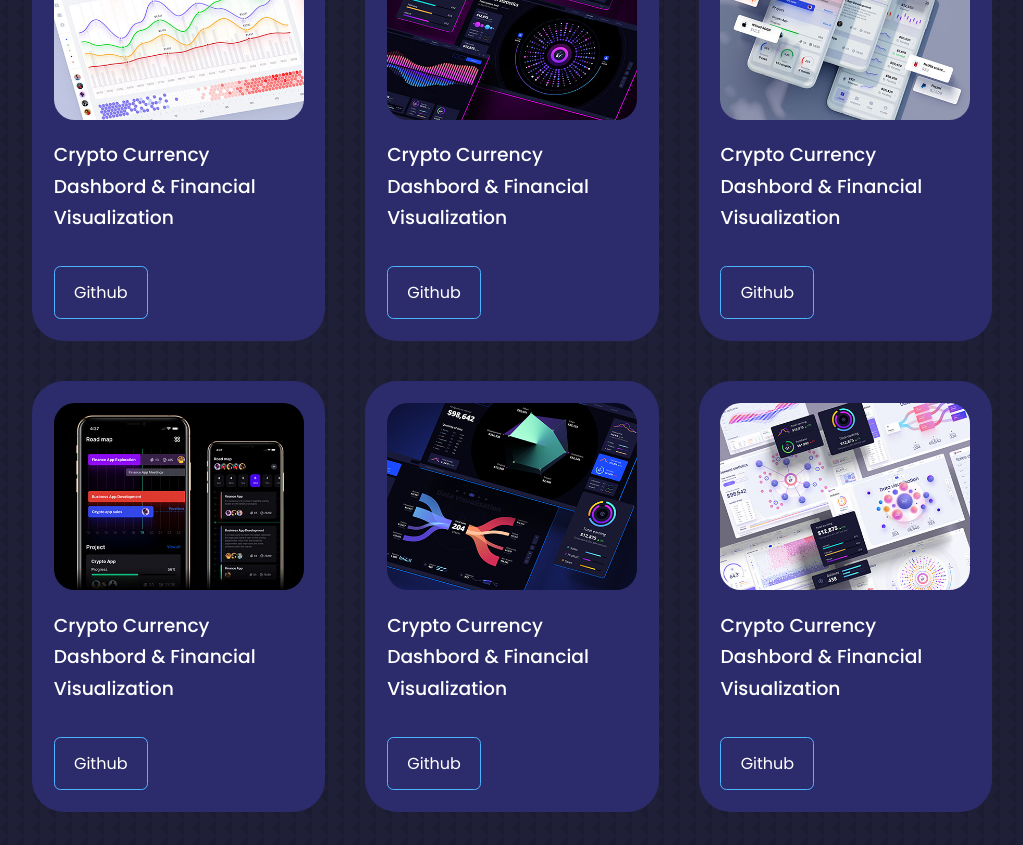
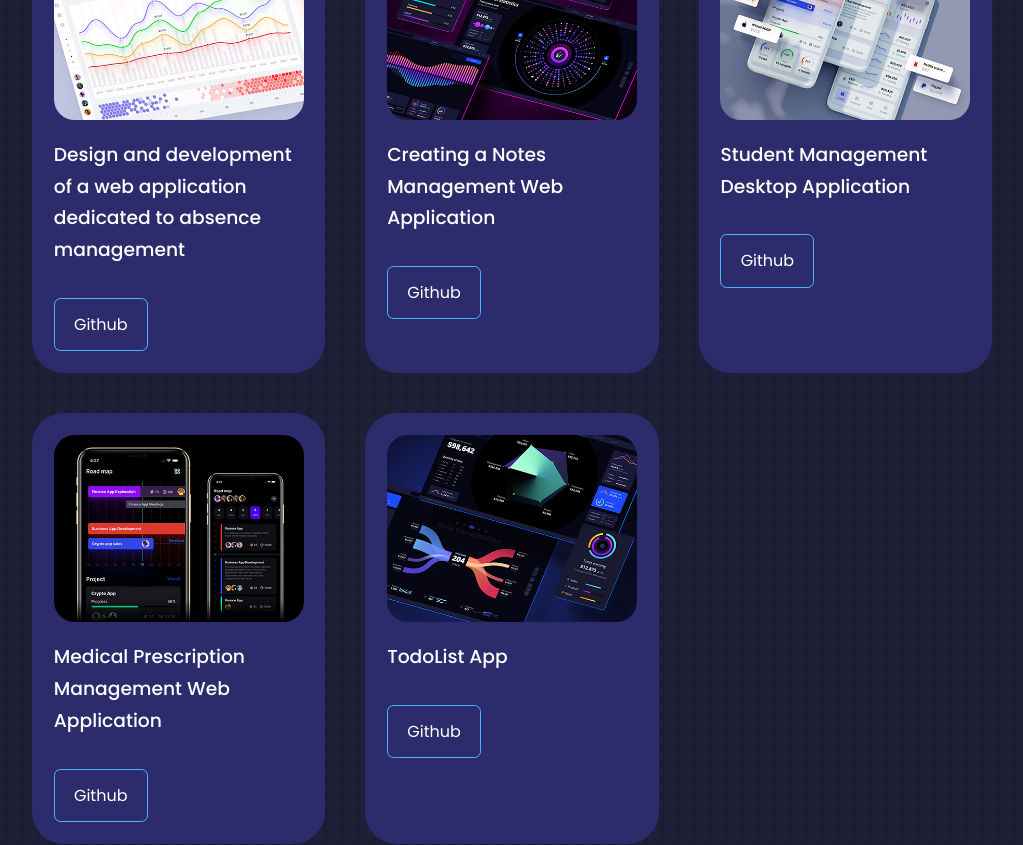
Before and after one commit to lizzy0409/react-portfolio, a React (Create React App) app: page / in a window 1280 px wide. Shown: the part 2540-3385 px from the top of the page, without its empty margins (128-1151 px from the left). Built offline with nearby package versions, Linux system fonts and the light colour scheme.

Commit message:
change in the portfolio section

```diff
--- a/src/components/portfolio/portfolio.jsx
+++ b/src/components/portfolio/portfolio.jsx
@@ -12,45 +12,45 @@ const data = [
     {
         id: 1,
         image: IMG1,
-        title: "Crypto Currency Dashbord & Financial Visualization",
+        title: "Design and development of a web application dedicated to absence management",
         github: "https://github.com/ennoukra",
         dimo: "hello world",
     },
     {
         id: 2,
         image: IMG2,
-        title: "Crypto Currency Dashbord & Financial Visualization",
+        title: "Creating a Notes Management Web Application",
         github: "https://github.com/ennoukra",
         dimo: "hello world",
     },
     {
         id: 3,
         image: IMG3,
-        title: "Crypto Currency Dashbord & Financial Visualization",
+        title: "Student Management Desktop Application",
         github: "https://github.com/ennoukra",
         dimo: "hello world",
     },
     {
         id: 4,
         image: IMG4,
-        title: "Crypto Currency Dashbord & Financial Visualization",
+        title: "Medical Prescription Management Web Application",
         github: "https://github.com/ennoukra",
         dimo: "hello world",
     },
     {
         id: 5,
         image: IMG5,
-        title: "Crypto Currency Dashbord & Financial Visualization",
+        title: "TodoList App",
         github: "https://github.com/ennoukra",
         dimo: "hello world",
     },
-    {
-        id: 6,
-        image: IMG6,
-        title: "Crypto Currency Dashbord & Financial Visualization",
-        github: "https://github.com/ennoukra",
-        dimo: "hello world",
-    },
+    // {
+    //     id: 6,
+    //     image: IMG6,
+    //     title: "Crypto Currency Dashbord & Financial Visualization",
+    //     github: "https://github.com/ennoukra",
+    //     dimo: "hello world",
+    // },
 ];
 const portfolio = () => {
     return (
```
